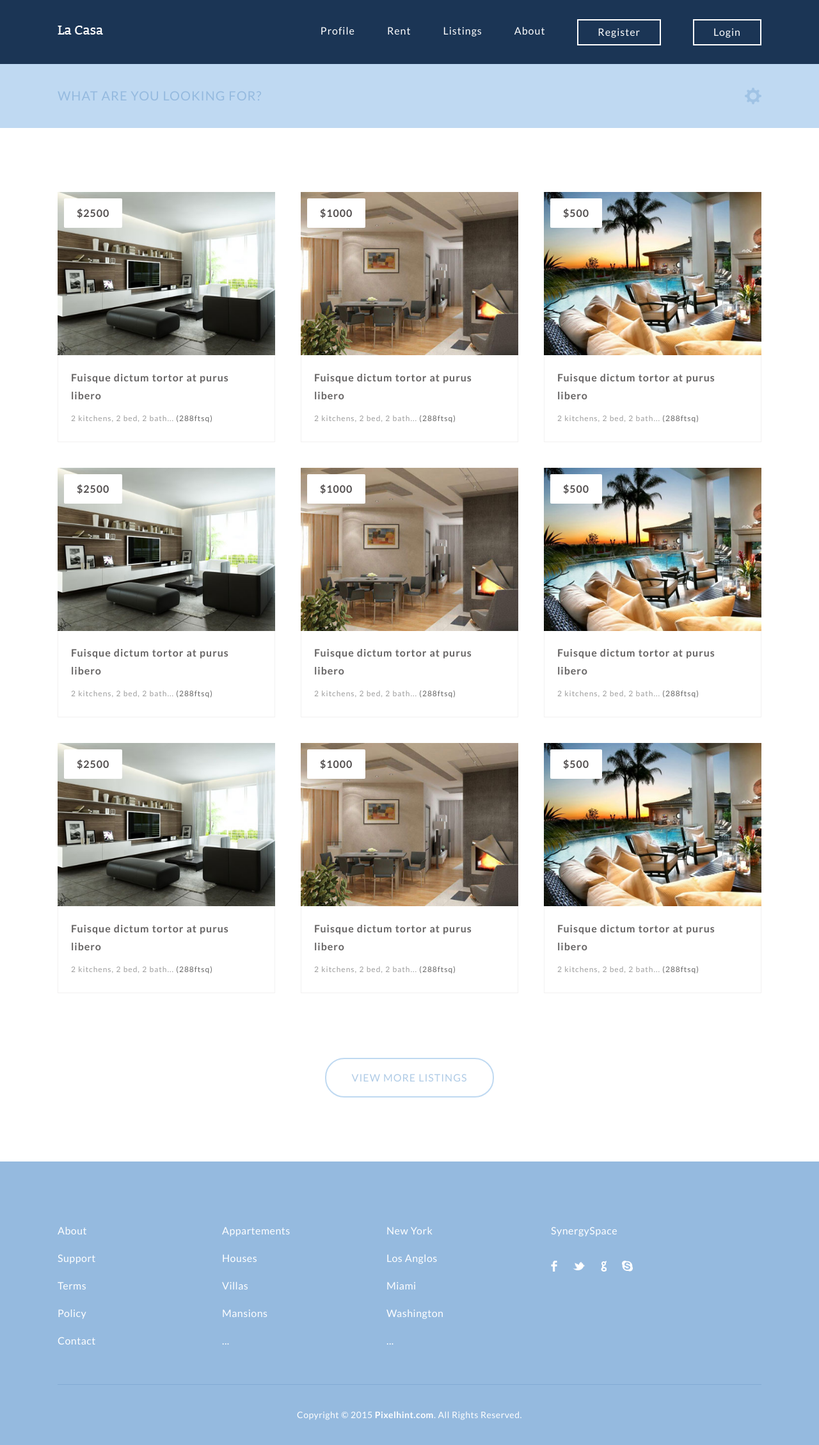
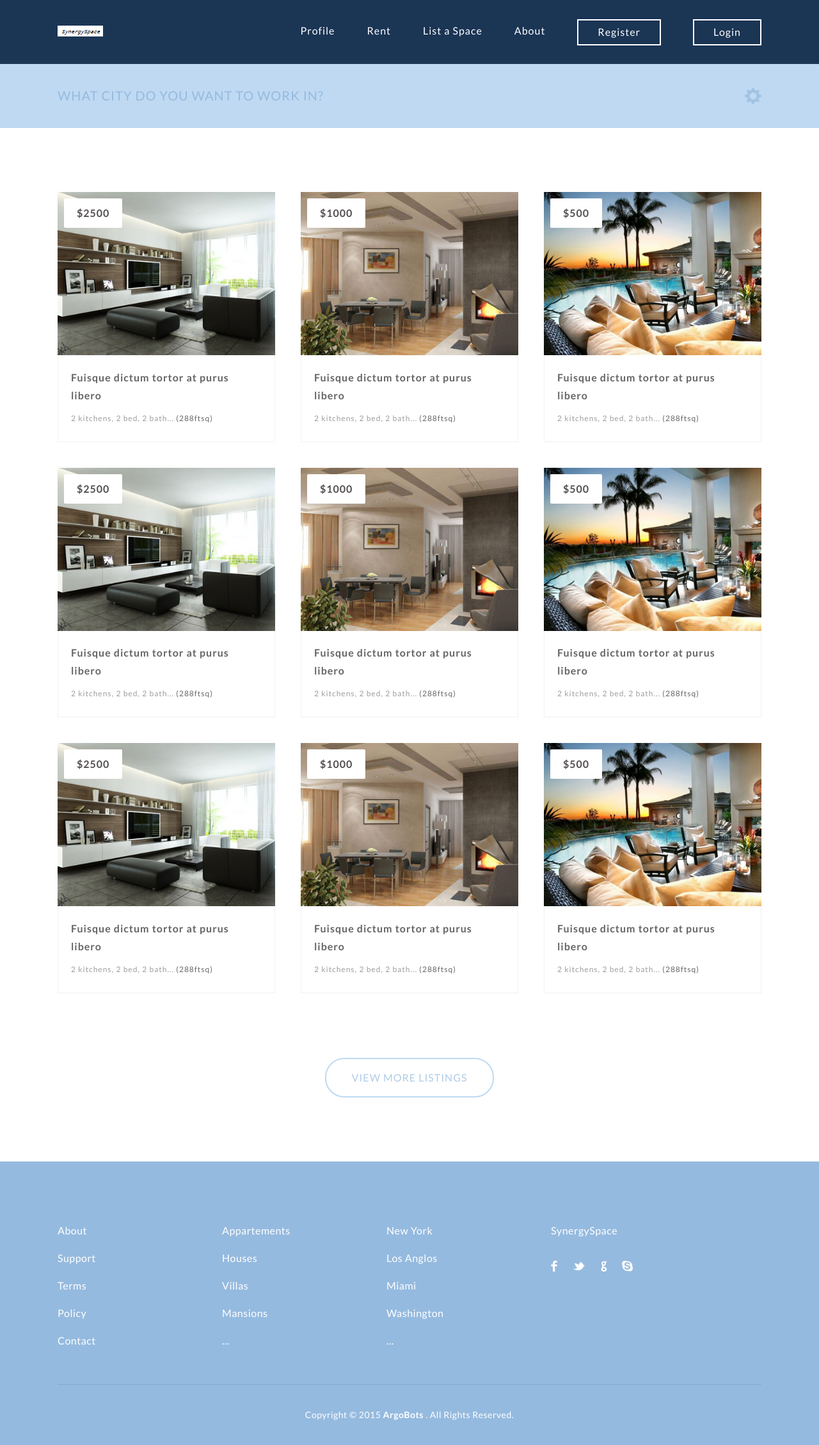
Before and after one commit to lisalizhi/csc309-project, a PHP site: page /listings.php in a window 1280 px wide. Shown: the whole page at 64% size. Run offline with PHP 8.4, Linux system fonts and the light colour scheme.

Commit message:
Minor Tweaks

```diff
--- a/SynergySpace/footer.html
+++ b/SynergySpace/footer.html
@@ -34,9 +34,9 @@
 			<li class="about">
 				<p>SynergySpace</p>
 				<ul>
-					<li><a href="http://facebook.com/pixelhint" class="facebook" target="_blank"></a></li>
-					<li><a href="http://twitter.com/pixelhint" class="twitter" target="_blank"></a></li>
-					<li><a href="http://plus.google.com/+Pixelhint" class="google" target="_blank"></a></li>
+					<li><a href="#" class="facebook" target="_blank"></a></li>
+					<li><a href="#" class="twitter" target="_blank"></a></li>
+					<li><a href="#" class="google" target="_blank"></a></li>
 					<li><a href="#" class="skype"></a></li>
 				</ul>
 			</li>
@@ -44,6 +44,6 @@
 	</div>
 
 	<div class="copyrights wrapper">
-			Copyright © 2015 <a href="http://pixelhint.com" target="_blank" class="ph_link" title="Download more free Templates">Pixelhint.com</a>. All Rights Reserved.
+			Copyright © 2015 <a href="#" target="_blank" class="ph_link" title="SynergySpace"> ArgoBots </a>. All Rights Reserved.
 	</div>
 </footer><!--  end footer  -->
--- a/SynergySpace/header.html
+++ b/SynergySpace/header.html
@@ -1,13 +1,13 @@
 <section class="topper">
 		<header>
 			<div class="wrapper">
-				<a href="index.php"><img src="img/logo.png" class="logo" alt="" titl=""/></a>
+				<a href="index.php"><img src="img/logo2.png" class="logo" alt="" titl=""/></a>
 				<a href="#" class="hamburger"></a>
 				<nav>
 					<ul>
 						<li><a href="#">Profile</a></li>
-						<li><a href="#">Rent</a></li>
-						<li><a href="listings.php">Listings</a></li>
+						<li><a href="listings.php">Rent</a></li>
+						<li><a href="#">List a Space</a></li>
 						<li><a href="#about">About</a></li>
 					</ul>
 					<a href="#" class="login_btn">Login</a>
@@ -20,7 +20,7 @@
 	<section class="search">
 		<div class="wrapper">
 			<form action="#" method="post">
-				<input type="text" id="search" name="search" placeholder="What are you looking for?"  autocomplete="off"/>
+				<input type="text" id="search" name="search" placeholder="What city do you want to work in?"  autocomplete="off"/>
 				<input type="submit" id="submit_search" name="submit_search"/>
 			</form>
 			<a href="#" class="advanced_search_icon" id="advanced_search_btn"></a>
--- a/SynergySpace/listings.php
+++ b/SynergySpace/listings.php
@@ -5,7 +5,7 @@
 	<title>SynergySpace</title>
 	<meta charset="utf-8">
 	<meta name="author" content="Leora">
-	<meta name="description" content="index page"/>
+	<meta name="description" content="Search page for space listings"/>
 	<meta name="viewport" content="width=device-width, initial-scale=1.0, minimum-scale=1.0" />
 
 	<link rel="stylesheet" type="text/css" href="css/reset.css">
```
Also changed, not shown: SynergySpace/css/responsive.css (+2 -25 lines), SynergySpace/index.php (+5 -4 lines), SynergySpace/img/default.png (added), SynergySpace/img/logo2.png (added).
